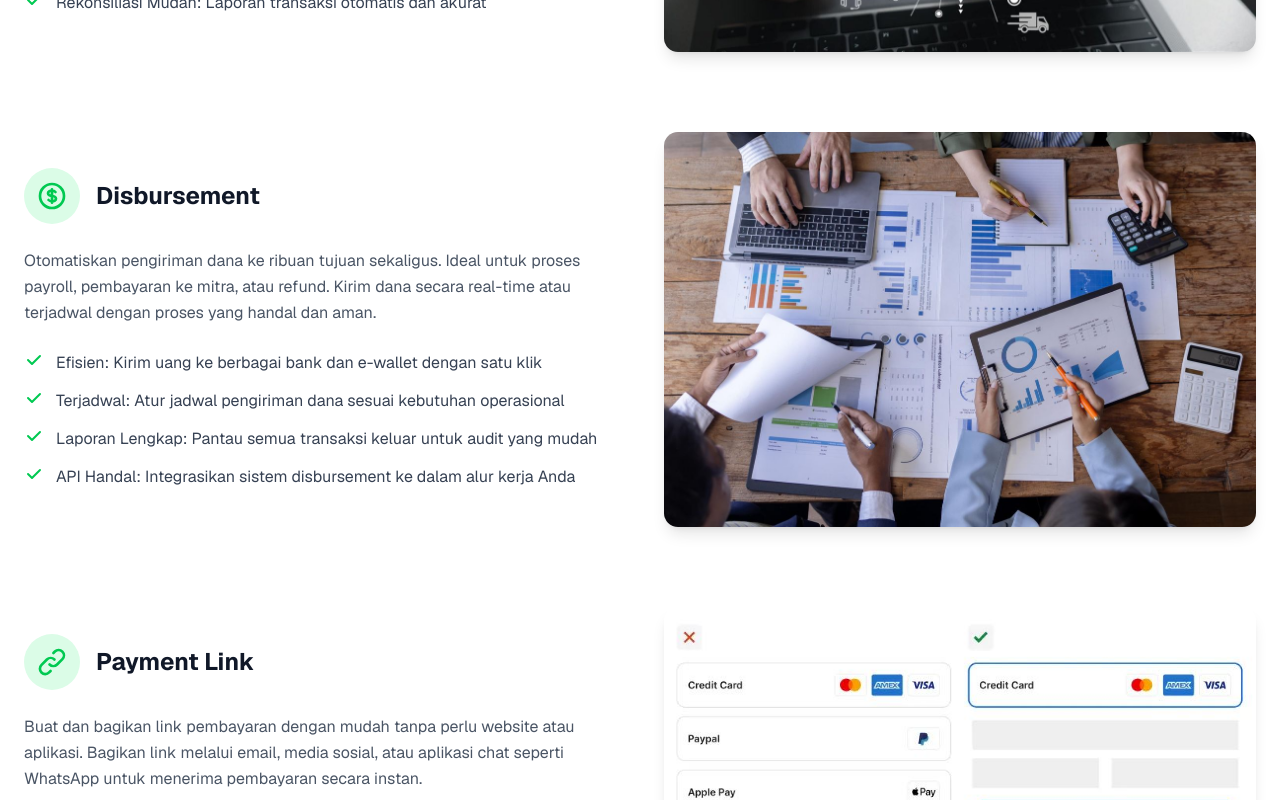
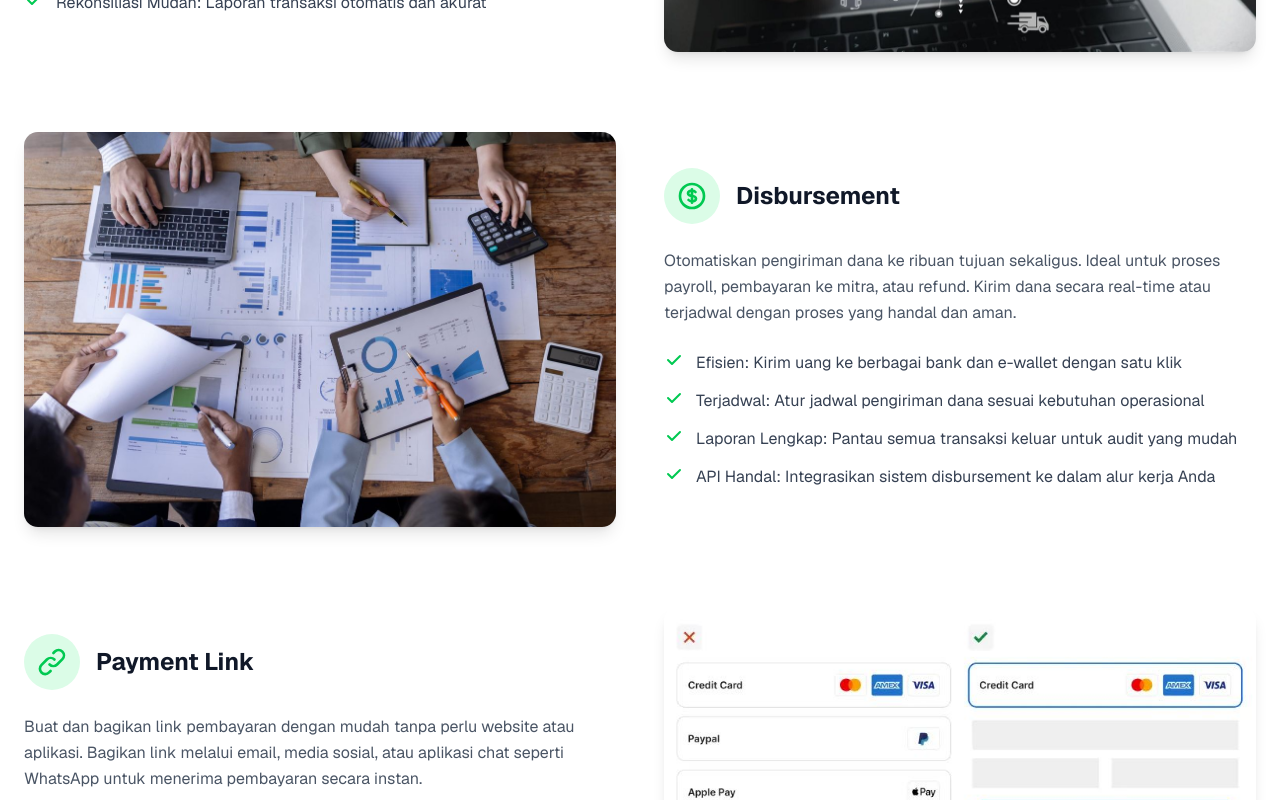
Before and after one commit to yogiannanf/sparkpay-payment, a Next.js app in the folder sparkpay-fe/: page /produk in a window 1280 px wide. Shown: the part 1280-2080 px from the top of the page. Built offline with nearby package versions, Linux system fonts and the light colour scheme.

Commit message:
feat: modify ProductCard component to support alternating layout and improve presentation

```diff
--- a/sparkpay-fe/app/produk/page.tsx
+++ b/sparkpay-fe/app/produk/page.tsx
@@ -156,10 +156,21 @@ const dashboardFeatures: DashboardFeature[] = [
   }
 ];
 
-// --- Komponen Kartu Produk ---
-const ProductCard: React.FC<ProductFeature> = ({ title, description, details, id, icon, illustration }) => (
-  <div id={id} className="grid grid-cols-1 lg:grid-cols-2 gap-12 items-center mb-20">
-    <div className="order-2 lg:order-1">
+// --- Komponen Kartu Produk (MODIFIKASI) ---
+const ProductCard: React.FC<ProductFeature & { index: number }> = ({
+  title,
+  description,
+  details,
+  id,
+  icon,
+  illustration,
+  index
+}) => {
+  const isReversed = index % 2 !== 0;
+
+  return (
+    <div id={id} className="grid grid-cols-1 lg:grid-cols-2 gap-12 items-center">
+      <div className={isReversed ? 'lg:order-2' : 'lg:order-1'}>
         <div className="flex items-center mb-6">
           <div className="bg-green-100 p-3 rounded-full mr-4">
             {icon}
@@ -168,15 +179,15 @@ const ProductCard: React.FC<ProductFeature> = ({ title, description, details, id
         </div>
         <p className="text-gray-600 mb-6 leading-relaxed">{description}</p>
         <ul className="space-y-3">
-        {details.map((detail, index) => (
-          <li key={index} className="flex items-start">
+          {details.map((detail, detailIndex) => (
+            <li key={detailIndex} className="flex items-start">
               <CheckIcon />
               <span className="text-gray-700 leading-relaxed">{detail}</span>
             </li>
           ))}
         </ul>
       </div>
-    <div className="order-1 lg:order-2">
+      <div className={isReversed ? 'lg:order-1' : 'lg:order-2'}>
         <Image
           src={illustration}
           alt={`${title} Illustration`}
@@ -187,6 +198,7 @@ const ProductCard: React.FC<ProductFeature> = ({ title, description, details, id
       </div>
     </div>
   );
+};
 
 // --- Komponen Fitur Dashboard ---
 const DashboardFeatureCard: React.FC<DashboardFeature> = ({ title, description, icon }) => (
@@ -252,8 +264,8 @@ const ProdukPage: React.FC = () => {
             </p>
           </div>
           <div className="space-y-20">
-            {productsData.map((product) => (
-              <ProductCard key={product.id} {...product} />
+            {productsData.map((product, index) => (
+              <ProductCard key={product.id} {...product} index={index} />
             ))}
           </div>
         </div>
```
Lines whose indentation alone changed are shown as unchanged.
